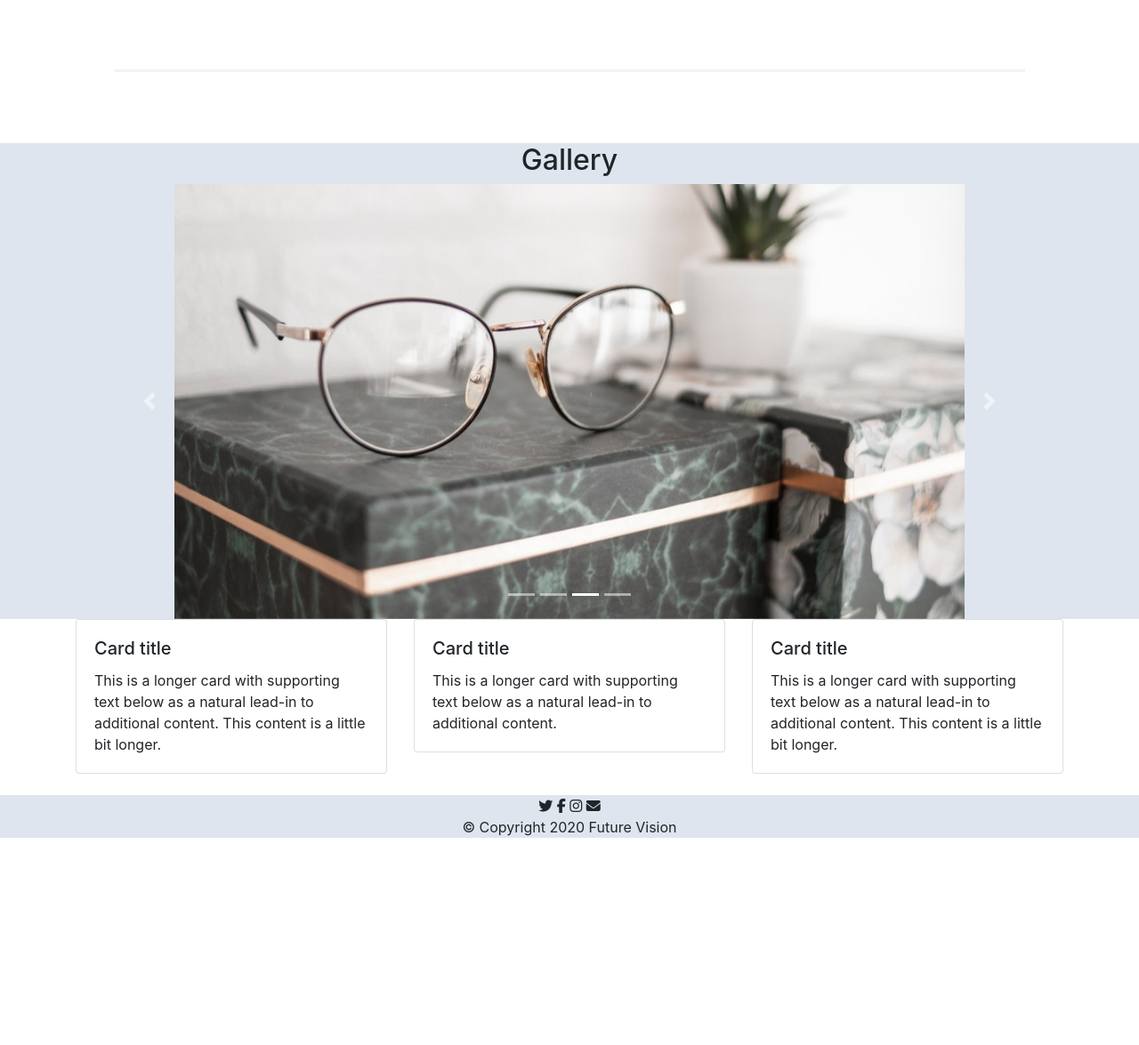
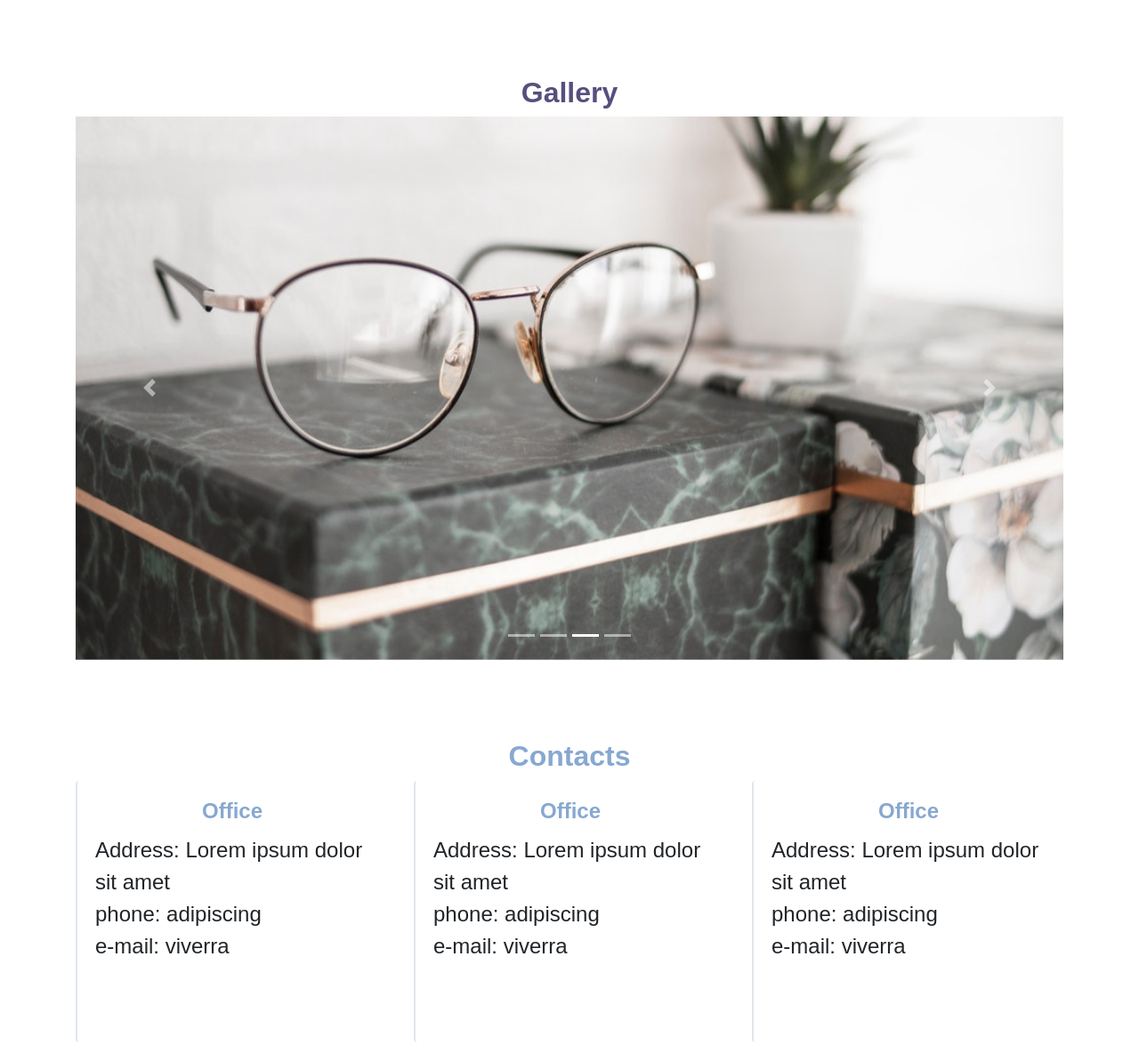
Before and after one commit to mala-biedronka/optic_salon, a plain HTML site: page index.html in a window 1280 px wide. Shown: the part 1480-2655 px from the top of the page at 89% size. Before the commit the page ends 2438 px from the top, so only its background shows below. Drawn offline with nearby package versions, Linux system fonts and the light colour scheme; a web font is replaced by a local one.

Commit message:
style footer and contact section

```diff
--- a/css/style.css
+++ b/css/style.css
@@ -1,12 +1,29 @@
-
+body {
+    font-family: 'Cambay', sans-serif;
+}
 
 /*Navigation Section*/
-.navbar {
-    padding: 2% 10% 0;
-}
-
 header {
     background-color: #dfe5ee;
+}
+.navbar {
+    padding: 3% 15% 1%;
+}
+.navbar-light .navbar-brand {
+    color: #87a8d0;
+    font-size: 1.5rem;
+    font-weight: bold;
+
+}
+.navbar-light .navbar-brand:hover {
+    color: #87a8d0;
+}
+.navbar-light .navbar-nav .nav-link {
+    color: #87a8d0;
+    font-size: 1.2rem;
+}
+.navbar-light .navbar-nav .nav-link:hover {
+    color: #574f7d;
 }
 
 /*Top Section*/
@@ -14,7 +31,6 @@ header {
     background-color: #dfe5ee;
     padding: 3% 0;
 }
-
 .title {
     margin: 0 auto;
     width: 900px;
@@ -22,44 +38,81 @@ header {
     background-image: url("../images/two-eyewear.jpg");
     background-size: cover;
     background-position: center;
-    border-radius: 1%;
+    border-radius: 2%;
     box-shadow: 0px 0px 31px 7px rgba(185,206,235,1);
 }
-
 .title-text {
     width: 10%;
     padding: 7% 0 0 65%;
     font-size: 3.5rem;
     color: #574f7d;
 }
+
 /*About us Section*/
-#about-us {
+.about-us-info{
+    font-size: 1.3rem;
+    line-height: 2;
+    text-align: justify;
+}
+.heading-about-us {
     text-align: center;
-    font-size: 1.5rem;
-    line-height: 2;
+    color: #87a8d0;
+    font-weight: 700;
 }
-
 hr {
     width: 80%;
     margin: 80px auto;
     border-style: none;
-    border-bottom: 3px solid #f4f3f3;
-}
-
-#gallery {
-    text-align: center;
-    background-color: #dfe5ee;
+    border-bottom: 2px solid #e1e6ec;
+    border-radius: 5%;
 }
 
 /*Gallery Section*/
-.carousel-inner {
-    padding: 0 10%;
+#gallery {
+    text-align: center;
+    /*background-color: #dfe5ee;*/
+    /*box-shadow: 0px 0px 20px 2px rgba(185,206,235,1);*/
 }
+.heading-gallery  {
+    color: #574f7d;
+    font-weight: 700;
+    padding: 1% 0 0 0;
+}
+/*Contacts Section*/
+#contacts {
+    text-align: center;
+    padding: 7% 0;
 
-/*Contacts Section*/
-
+}
+.card {
+    padding: 0 0 20%;
+    border-style: none;
+    border-left: 2px solid #e1e6ec;
+}
+.card-text {
+    text-align: left;
+    font-size: 1.5rem;
+}
+.card-title {
+    color: #87a8d0;
+    font-size: 1.5rem;
+    font-weight: bold;
+}
+.heading-contacts {
+    color: #87a8d0;
+    font-weight: 700;
+}
 /*Footer Section*/
 #footer {
     text-align: center;
     background-color: #dfe5ee;
+    padding: 3% 0;
+    line-height: 3;
+    font-size: 1.2rem;
 }
+.copyright {
+    margin-bottom: 0;
+}
+.foot-icon {
+    margin: 0 1%;
+}
--- a/index.html
+++ b/index.html
@@ -7,6 +7,9 @@
 <!--    CSS Stylesheets-->
     <link rel="stylesheet" href="https://stackpath.bootstrapcdn.com/bootstrap/4.4.1/css/bootstrap.min.css" integrity="sha384-Vkoo8x4CGsO3+Hhxv8T/Q5PaXtkKtu6ug5TOeNV6gBiFeWPGFN9MuhOf23Q9Ifjh" crossorigin="anonymous">
     <link href="css/style.css" rel="stylesheet">
+
+<!--    Google Fonts-->
+    <link href="https://fonts.googleapis.com/css?family=Cambay&display=swap" rel="stylesheet">
 
     <!--  Font Awesome-->
     <script src="https://kit.fontawesome.com/45efb7c9fa.js" crossorigin="anonymous"></script>
@@ -19,16 +22,17 @@
 </head>
 <body>
 
+<!--Header Section-->
 <header>
     <div class="nav-container">
     <nav class="navbar navbar-expand-md navbar-light">
-        <a class="navbar-brand" href="#">Future Vision</a>
+        <a class="navbar-brand" href="#">FutureVision</a>
         <button class="navbar-toggler" type="button" data-toggle="collapse" data-target="#navbarNav" aria-controls="navbarNav" aria-expanded="false" aria-label="Toggle navigation">
             <span class="navbar-toggler-icon"></span>
         </button>
         <div class="collapse navbar-collapse" id="navbarNav">
             <ul class="navbar-nav ml-auto">
-                <li class="nav-item active">
+                <li class="nav-item">
                     <a class="nav-link" href="#about-us">About us <span class="sr-only">(current)</span></a>
                 </li>
                 <li class="nav-item">
@@ -45,7 +49,7 @@
 
 <!--Top Section-->
 <div id="top-section">
-    <div class="title">
+    <div class="title container-fluid">
         <div class="title-text">Orci phasellus egestas tellus</div>
     </div>
 </div>
@@ -53,9 +57,9 @@
 <!--About us Section-->
 <div id="about-us">
     <hr>
-    <div class="container main-info">
-        <h2>Posuere ac ut consequat semper viverra</h2>
-        <div>Ac ut consequat semper viverra nam libero justo laoreet. Feugiat nibh sed pulvinar proin gravida. Et netus et malesuada fames ac turpis egestas. Convallis convallis tellus id interdum velit laoreet id. Etiam dignissim diam quis enim lobortis. Elit eget gravida cum sociis natoque penatibus et magnis dis. Ac tincidunt vitae semper quis lectus. Ultrices gravida dictum fusce ut placerat orci. Posuere lorem ipsum dolor sit amet consectetur adipiscing elit duis. Quam quisque id diam vel. Morbi enim nunc faucibus a pellentesque sit amet porttitor eget.Mauris pellentesque pulvinar pellentesque habitant morbi tristique. Orci phasellus egestas tellus rutrum tellus pellentesque eu tincidunt tortor. Augue lacus viverra vitae congue eu. Elementum tempus egestas sed sed risus pretium quam. Est ante in nibh mauris cursus mattis molestie a iaculis. Ornare quam viverra orci sagittis eu volutpat odio facilisis. In vitae turpis massa sed elementum tempus. Pharetra diam sit amet nisl. Egestas sed sed risus pretium quam vulputate dignissim suspendisse. Auctor eu augue ut lectus arcu. Eu ultrices vitae auctor eu augue ut lectus arcu.</div>
+    <div class="container">
+        <h2 class="heading-about-us">Posuere ac ut consequat semper viverra</h2>
+        <div class="about-us-info">Ac ut consequat semper viverra nam libero justo laoreet. Feugiat nibh sed pulvinar proin gravida. Et netus et malesuada fames ac turpis egestas.<br> Convallis convallis tellus id interdum velit laoreet id. Etiam dignissim diam quis enim lobortis. Elit eget gravida cum sociis natoque penatibus et magnis dis. Ac tincidunt vitae semper quis lectus. Ultrices gravida dictum fusce ut placerat orci. Posuere lorem ipsum dolor sit amet consectetur adipiscing elit duis. Quam quisque id diam vel. Morbi enim nunc faucibus a pellentesque sit amet porttitor eget.Mauris pellentesque pulvinar pellentesque habitant morbi tristique. <br> Orci phasellus egestas tellus rutrum tellus pellentesque eu tincidunt tortor. Augue lacus viverra vitae congue eu. Elementum tempus egestas sed sed risus pretium quam.<br> Est ante in nibh mauris cursus mattis molestie a iaculis. Ornare quam viverra orci sagittis eu volutpat odio facilisis. In vitae turpis massa sed elementum tempus. Pharetra diam sit amet nisl. Egestas sed sed risus pretium quam vulputate dignissim suspendisse. Auctor eu augue ut lectus arcu. Eu ultrices vitae auctor eu augue ut lectus arcu.</div>
     </div>
     <hr>
 </div>
@@ -63,8 +67,8 @@
 
 <!--Gallery Section-->
 <div id="gallery">
-    <div class="container">
-        <h2>Gallery</h2>
+    <h2 class="heading-gallery">Gallery</h2>
+    <div class="container photo-gallery">
     <div id="carouselExampleIndicators" class="carousel slide" data-ride="carousel"  data-interval="2000" data-pause="hover">
         <ol class="carousel-indicators">
             <li data-target="#carouselExampleIndicators" data-slide-to="0" class="active"></li>
@@ -101,34 +105,36 @@
 <!--Contacts Section-->
 <div id="contacts">
     <div class="container">
+        <h2 class="heading-contacts">Contacts</h2>
     <div class="row row-cols-1 row-cols-md-3">
         <div class="col mb-4">
             <div class="card">
                 <div class="card-body">
-                    <h5 class="card-title">Card title</h5>
-                    <p class="card-text">This is a longer card with supporting text below as a natural lead-in to additional content. This content is a little bit longer.</p>
+                    <h5 class="card-title">Office</h5>
+                    <p class="card-text">Address: Lorem ipsum dolor sit amet <br>phone: adipiscing<br>e-mail: viverra</p>
                 </div>
             </div>
         </div>
         <div class="col mb-4">
             <div class="card">
                 <div class="card-body">
-                    <h5 class="card-title">Card title</h5>
-                    <p class="card-text">This is a longer card with supporting text below as a natural lead-in to additional content.</p>
+                    <h5 class="card-title">Office</h5>
+                    <p class="card-text">Address: Lorem ipsum dolor sit amet <br>phone: adipiscing<br>e-mail: viverra</p>
                 </div>
             </div>
         </div>
         <div class="col mb-4">
             <div class="card">
                 <div class="card-body">
-                    <h5 class="card-title">Card title</h5>
-                    <p class="card-text">This is a longer card with supporting text below as a natural lead-in to additional content. This content is a little bit longer.</p>
+                    <h5 class="card-title">Office</h5>
+                    <p class="card-text">Address: Lorem ipsum dolor sit amet <br>phone: adipiscing<br>e-mail: viverra</p>
                 </div>
             </div>
         </div>
     </div>
     </div>
 </div>
+
 
 <!--Footer Section-->
 <footer id="footer">
@@ -138,7 +144,7 @@
             <i class="fab fa-instagram foot-icon"></i>
             <i class="fas fa-envelope foot-icon"></i>
 
-            <p>© Copyright 2020 Future Vision</p>
+            <p class="copyright">© Copyright 2020 Future Vision</p>
         </div>
 </footer>
 
```
